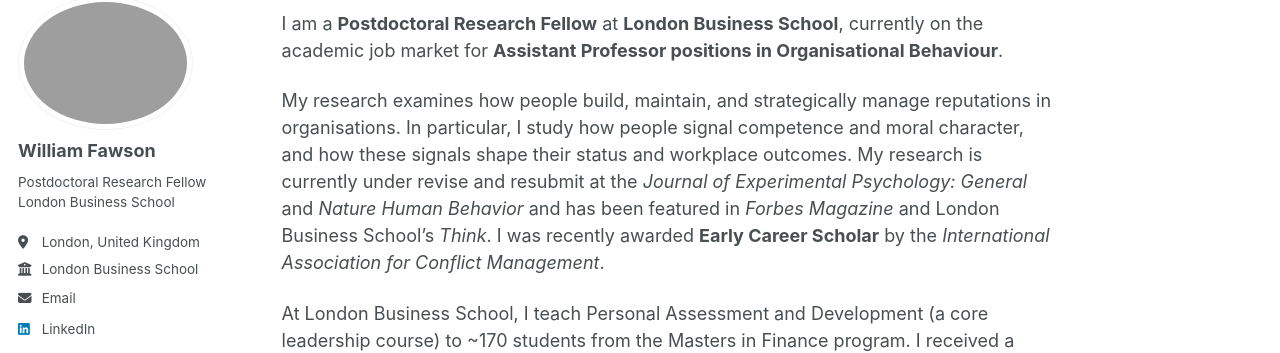
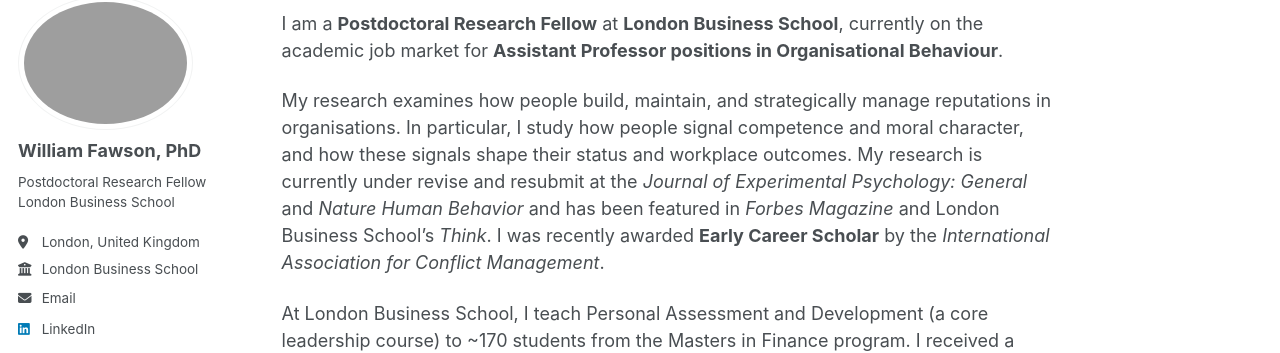
Before and after one commit to williamfawson/williamfawson.github.io, a Jekyll site: the page built from _pages/about.md, in a window 1280 px wide. Shown: the part 105-458 px from the top of the page. Built offline with Jekyll 4.4.1, drawn with Linux system fonts in a browser that asks for light colours; a style sheet for code colours, icons or effects is not loaded.

Commit message:
Update _config.yml

```diff
--- a/_config.yml
+++ b/_config.yml
@@ -11,7 +11,7 @@
 
 # Site Author
 author:
-  name             : "William Fawson"
+  name             : "William Fawson, PhD"
   avatar           : "profile.png"
   bio              : "Postdoctoral Research Fellow<br>London Business School"
   location         : "London, United Kingdom"
```
